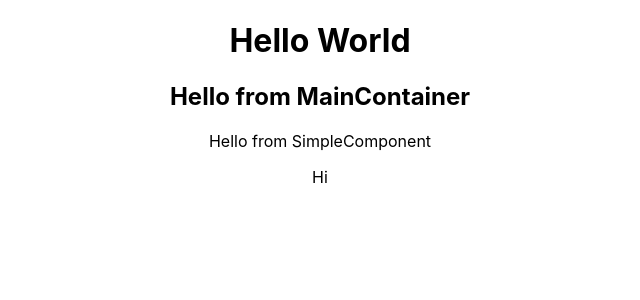
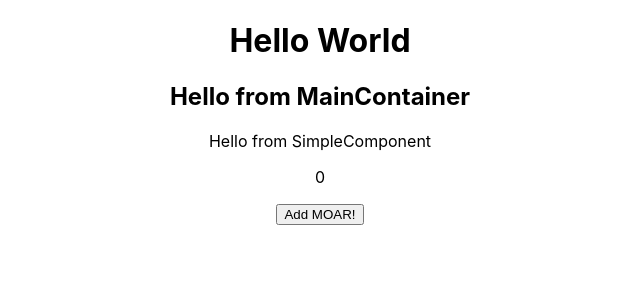
Before and after one commit to steveLacey82/AutonKata, a React (Create React App) app: page / in a window 1280 px wide. Shown: the top 300 px of the page, without its empty margins (320-960 px from the left). Built offline with nearby package versions, Linux system fonts and the light colour scheme.

Commit message:
Added simple demo of passing props down to components

```diff
--- a/src/components/SimpleComponent.js
+++ b/src/components/SimpleComponent.js
@@ -2,12 +2,13 @@ import React from 'react';
 
 const SimpleComponent = (props) => {
 
-    const count = "Hi"
+
 
     return(
         <>
         <div>Hello from SimpleComponent</div>
-        <p>{count}</p>
+        <p>{props.count}</p>
+        <button onClick = {props.addMore}>Add MOAR!</button>
         </>
     )
 }
--- a/src/containers/MainContainer.js
+++ b/src/containers/MainContainer.js
@@ -7,13 +7,22 @@ class MainContainer extends Component{
         this.state = {
             counter: 0
         }
+        this.counterAdder = this.counterAdder.bind(this);
+    }
+
+     counterAdder() {
+
+        let prevState = this.state.counter;
+        prevState += 1;
+        let newState = prevState;
+        this.setState({counter: newState})
     }
 
     render(){
         return(
             <>
                 <h2>Hello from MainContainer</h2>
-                <SimpleComponent count = {this.state.counter}/>
+                <SimpleComponent count = {this.state.counter} addMore = {this.counterAdder}/>
             </>
         )
     }
```
